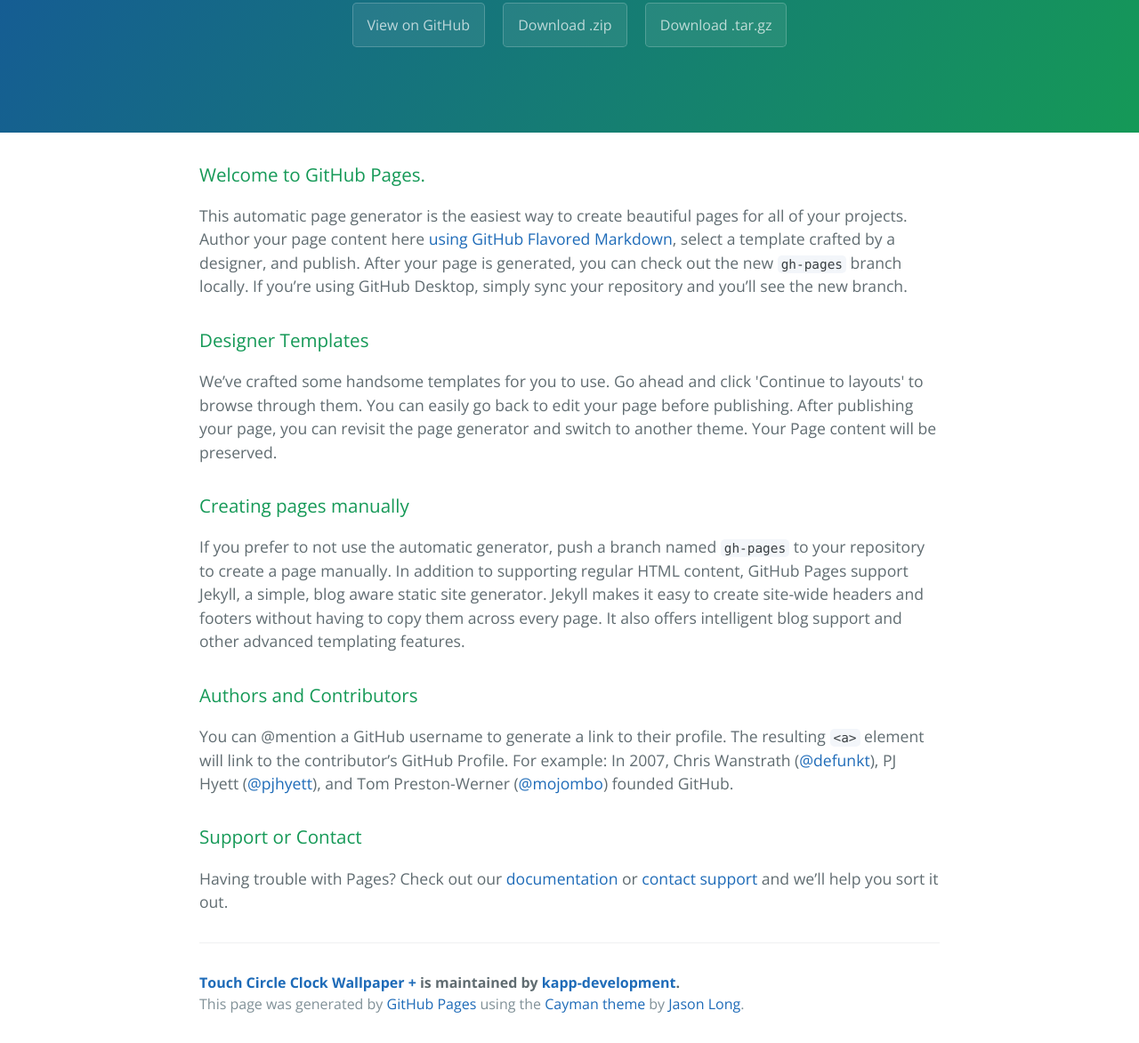
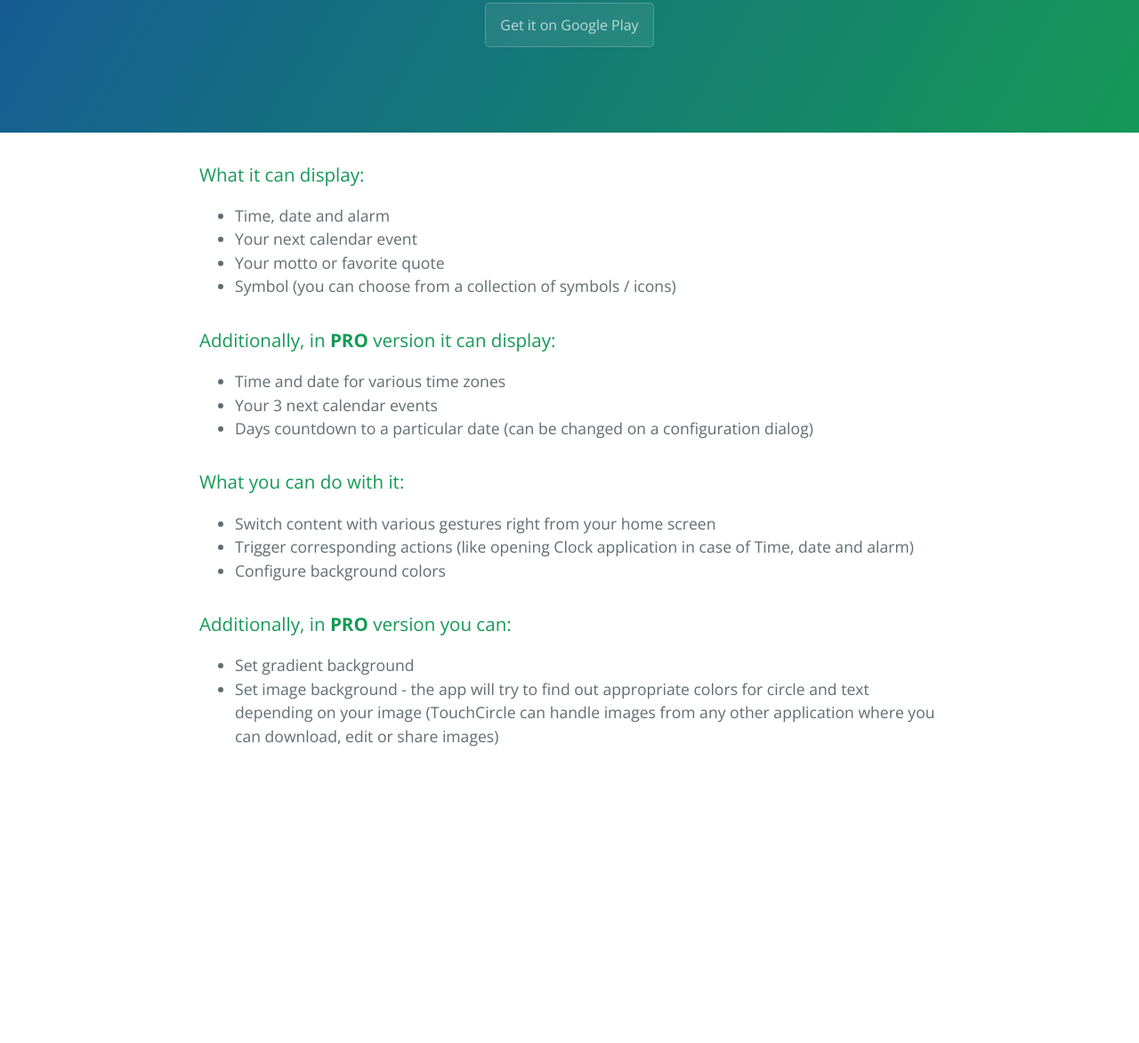
Before and after one commit to kapp-development/touch-circle, a plain HTML site: page index.html in a window 1280 px wide. Shown: the part 234-1406 px from the top of the page at 89% size. After the commit the page ends 1124 px from the top, so only its background shows below. Drawn offline with nearby package versions, Linux system fonts and the light colour scheme.

Commit message:
Update description

```diff
--- a/index.html
+++ b/index.html
@@ -2,7 +2,7 @@
 <html lang="en-us">
   <head>
     <meta charset="UTF-8">
-    <title>Touch Circle Clock Wallpaper + by kapp-development</title>
+    <title>Touch Circle Clock Wallpaper + by KAPP development</title>
     <meta name="viewport" content="width=device-width, initial-scale=1">
     <link rel="stylesheet" type="text/css" href="stylesheets/normalize.css" media="screen">
     <link href='https://fonts.googleapis.com/css?family=Open+Sans:400,700' rel='stylesheet' type='text/css'>
@@ -13,44 +13,49 @@
     <section class="page-header">
       <h1 class="project-name">Touch Circle Clock Wallpaper +</h1>
       <h2 class="project-tagline">Touch Circle Clock Wallpaper + is a new and innovative live wallpaper for Android</h2>
-      <a href="https://github.com/kapp-development/touch-circle" class="btn">View on GitHub</a>
-      <a href="https://github.com/kapp-development/touch-circle/zipball/master" class="btn">Download .zip</a>
-      <a href="https://github.com/kapp-development/touch-circle/tarball/master" class="btn">Download .tar.gz</a>
+      <a href="https://play.google.com/store/apps/details?id=com.rk.touchcircle" class="btn">Get it on Google Play</a>
     </section>
 
     <section class="main-content">
-      <h3>
-<a id="welcome-to-github-pages" class="anchor" href="#welcome-to-github-pages" aria-hidden="true"><span aria-hidden="true" class="octicon octicon-link"></span></a>Welcome to GitHub Pages.</h3>
+<h3>
+<a id="display" class="anchor" href="#display" aria-hidden="true"><span aria-hidden="true" class="octicon octicon-link"></span></a>What it can display:</h3>
 
-<p>This automatic page generator is the easiest way to create beautiful pages for all of your projects. Author your page content here <a href="https://guides.github.com/features/mastering-markdown/">using GitHub Flavored Markdown</a>, select a template crafted by a designer, and publish. After your page is generated, you can check out the new <code>gh-pages</code> branch locally. If you’re using GitHub Desktop, simply sync your repository and you’ll see the new branch.</p>
+<p><ul>
+<li>Time, date and alarm
+<li>Your next calendar event
+<li>Your motto or favorite quote
+<li>Symbol (you can choose from a collection of symbols / icons)
+</ul></p>
 
 <h3>
-<a id="designer-templates" class="anchor" href="#designer-templates" aria-hidden="true"><span aria-hidden="true" class="octicon octicon-link"></span></a>Designer Templates</h3>
+<a id="display-pro" class="anchor" href="#display-pro" aria-hidden="true"><span aria-hidden="true" class="octicon octicon-link"></span></a>Additionally, in <b>PRO</b> version it can display:</h3>
 
-<p>We’ve crafted some handsome templates for you to use. Go ahead and click 'Continue to layouts' to browse through them. You can easily go back to edit your page before publishing. After publishing your page, you can revisit the page generator and switch to another theme. Your Page content will be preserved.</p>
+<p><ul>
+<li>Time and date for various time zones
+<li>Your 3 next calendar events
+<li>Days countdown to a particular date (can be changed on a configuration dialog)
+</ul></p>
 
 <h3>
-<a id="creating-pages-manually" class="anchor" href="#creating-pages-manually" aria-hidden="true"><span aria-hidden="true" class="octicon octicon-link"></span></a>Creating pages manually</h3>
+<a id="cando" class="anchor" href="#cando" aria-hidden="true"><span aria-hidden="true" class="octicon octicon-link"></span></a>What you can do with it:</h3>
 
-<p>If you prefer to not use the automatic generator, push a branch named <code>gh-pages</code> to your repository to create a page manually. In addition to supporting regular HTML content, GitHub Pages support Jekyll, a simple, blog aware static site generator. Jekyll makes it easy to create site-wide headers and footers without having to copy them across every page. It also offers intelligent blog support and other advanced templating features.</p>
+<p><ul>
+<li>Switch content with various gestures right from your home screen
+<li>Trigger corresponding actions (like opening Clock application in case of Time, date and alarm)
+<li>Configure background colors
+</ul></p>
 
 <h3>
-<a id="authors-and-contributors" class="anchor" href="#authors-and-contributors" aria-hidden="true"><span aria-hidden="true" class="octicon octicon-link"></span></a>Authors and Contributors</h3>
+<a id="cando-pro" class="anchor" href="#cando-pro" aria-hidden="true"><span aria-hidden="true" class="octicon octicon-link"></span></a>Additionally, in <b>PRO</b> version you can:</h3>
 
-<p>You can @mention a GitHub username to generate a link to their profile. The resulting <code>&lt;a&gt;</code> element will link to the contributor’s GitHub Profile. For example: In 2007, Chris Wanstrath (<a href="https://github.com/defunkt" class="user-mention">@defunkt</a>), PJ Hyett (<a href="https://github.com/pjhyett" class="user-mention">@pjhyett</a>), and Tom Preston-Werner (<a href="https://github.com/mojombo" class="user-mention">@mojombo</a>) founded GitHub.</p>
+<p><ul>
+<li>Set gradient background
+<li>Set image background - the app will try to find out appropriate colors for circle and text depending on your image (TouchCircle can handle images from any other application where you can download, edit or share images)
+</ul></p>
 
-<h3>
-<a id="support-or-contact" class="anchor" href="#support-or-contact" aria-hidden="true"><span aria-hidden="true" class="octicon octicon-link"></span></a>Support or Contact</h3>
 
-<p>Having trouble with Pages? Check out our <a href="https://help.github.com/pages">documentation</a> or <a href="https://github.com/contact">contact support</a> and we’ll help you sort it out.</p>
 
-      <footer class="site-footer">
-        <span class="site-footer-owner"><a href="https://github.com/kapp-development/touch-circle">Touch Circle Clock Wallpaper +</a> is maintained by <a href="https://github.com/kapp-development">kapp-development</a>.</span>
-
-        <span class="site-footer-credits">This page was generated by <a href="https://pages.github.com">GitHub Pages</a> using the <a href="https://github.com/jasonlong/cayman-theme">Cayman theme</a> by <a href="https://twitter.com/jasonlong">Jason Long</a>.</span>
-      </footer>
-
-    </section>
+</section>
 
 
   </body>
```
